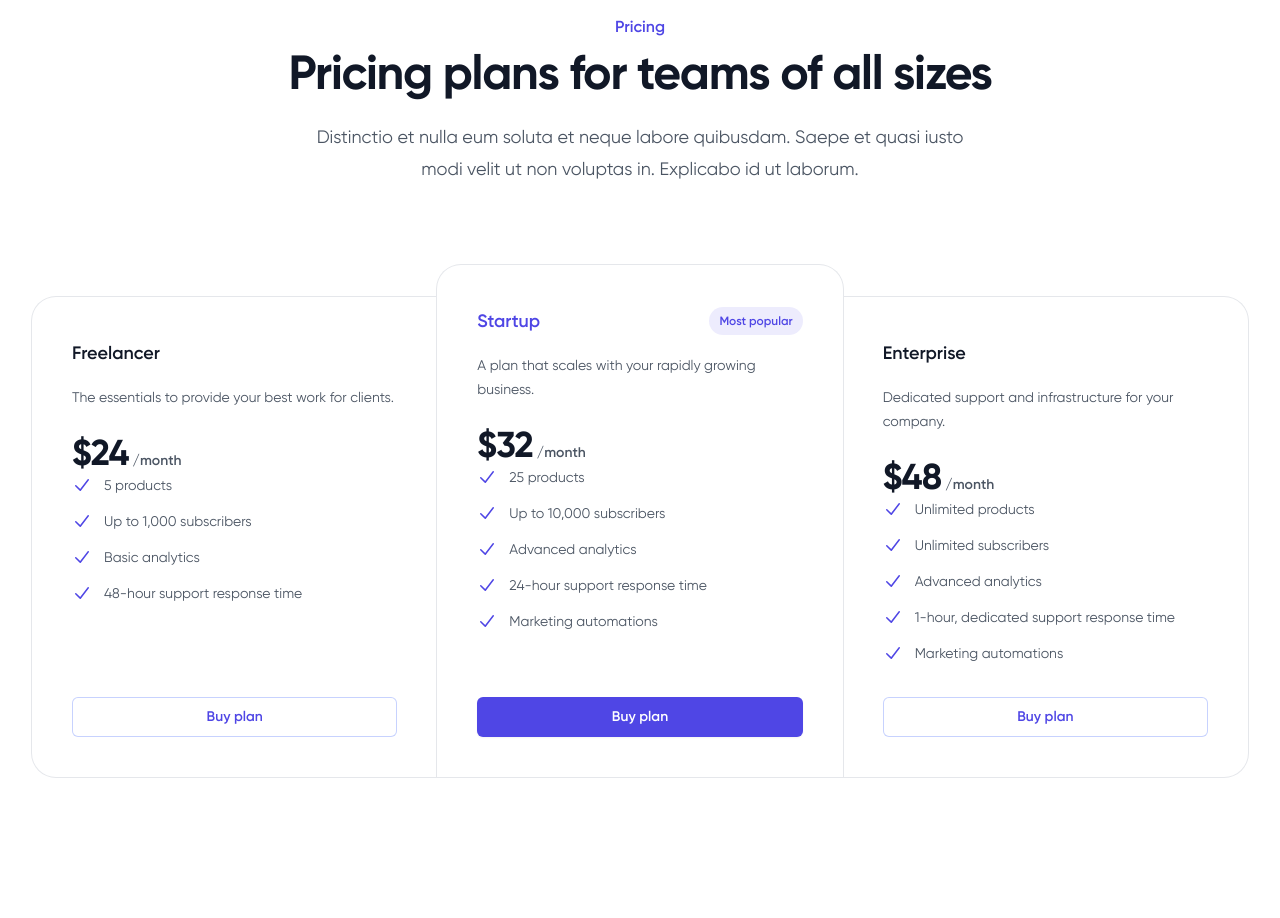
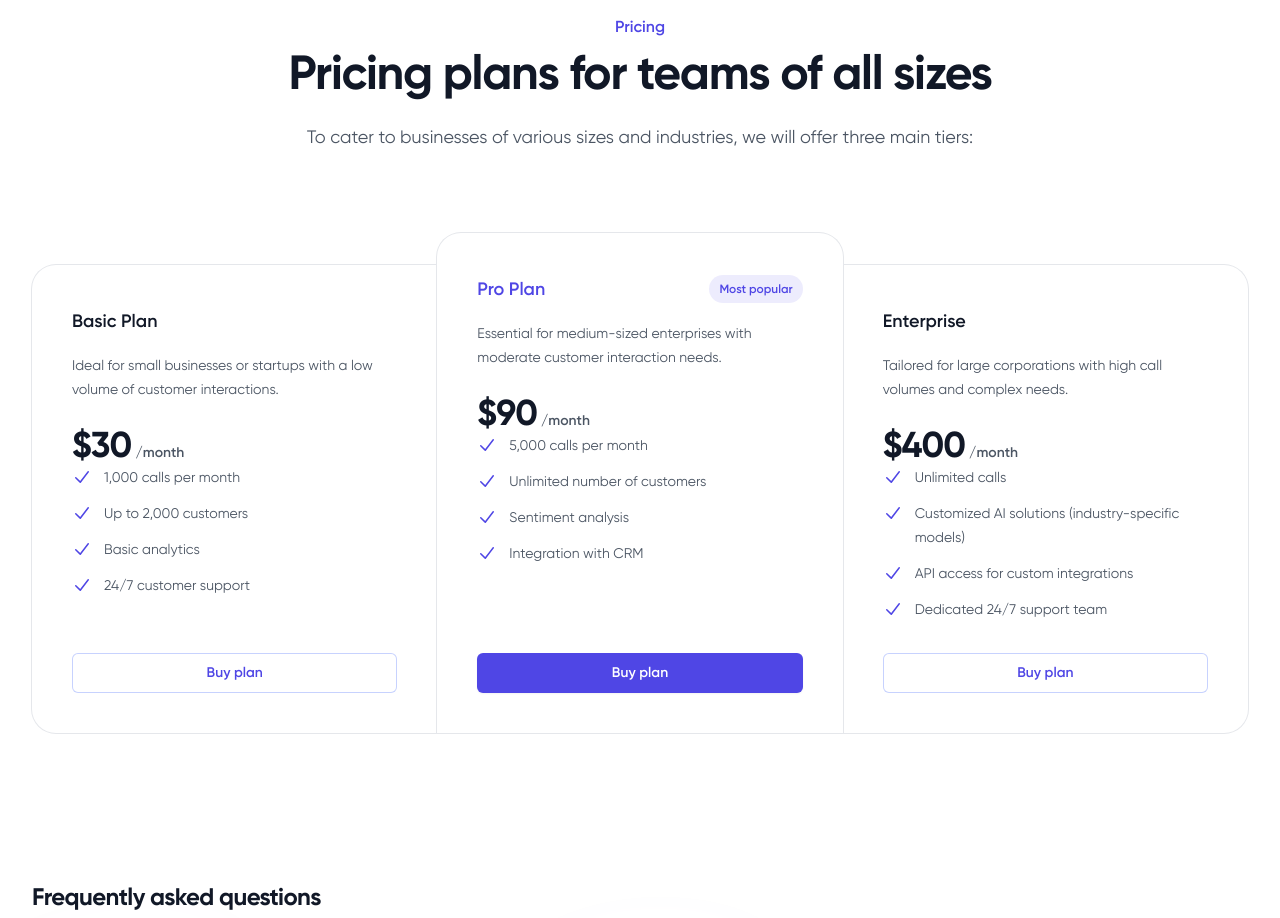
Before and after one commit to azyzz228/insonai-front, a Vue app: page / in a window 1280 px wide. Shown: the part 3640-4558 px from the top of the page. Built offline with nearby package versions, Linux system fonts and the light colour scheme.

Commit message:
updated pricing section

```diff
--- a/src/views/HomeView.vue
+++ b/src/views/HomeView.vue
@@ -280,8 +280,7 @@
             </p>
           </div>
           <p class="mx-auto mt-6 max-w-2xl text-center text-lg leading-8 text-gray-600">
-            Distinctio et nulla eum soluta et neque labore quibusdam. Saepe et quasi iusto modi
-            velit ut non voluptas in. Explicabo id ut laborum.
+            To cater to businesses of various sizes and industries, we will offer three main tiers:
           </p>
           <div
             class="isolate mx-auto mt-16 grid max-w-md grid-cols-1 gap-y-8 sm:mt-20 lg:mx-0 lg:max-w-none lg:grid-cols-3"
@@ -499,31 +498,30 @@ const features = [
 ]
 const tiers = [
   {
-    name: 'Freelancer',
+    name: 'Basic Plan',
     id: 'tier-freelancer',
     href: '#',
-    priceMonthly: '$24',
-    description: 'The essentials to provide your best work for clients.',
+    priceMonthly: '$30',
+    description: 'Ideal for small businesses or startups with a low volume of customer interactions.',
     features: [
-      '5 products',
-      'Up to 1,000 subscribers',
+      '1,000 calls per month',
+      'Up to 2,000 customers',
       'Basic analytics',
-      '48-hour support response time'
+      '24/7 customer support'
     ],
     mostPopular: false
   },
   {
-    name: 'Startup',
+    name: 'Pro Plan',
     id: 'tier-startup',
     href: '#',
-    priceMonthly: '$32',
-    description: 'A plan that scales with your rapidly growing business.',
+    priceMonthly: '$90',
+    description: 'Essential for medium-sized enterprises with moderate customer interaction needs.',
     features: [
-      '25 products',
-      'Up to 10,000 subscribers',
-      'Advanced analytics',
-      '24-hour support response time',
-      'Marketing automations'
+      '5,000 calls per month',
+      'Unlimited number of customers',
+      'Sentiment analysis',
+      'Integration with CRM',
     ],
     mostPopular: true
   },
@@ -531,14 +529,13 @@ const tiers = [
     name: 'Enterprise',
     id: 'tier-enterprise',
     href: '#',
-    priceMonthly: '$48',
-    description: 'Dedicated support and infrastructure for your company.',
+    priceMonthly: '$400',
+    description: 'Tailored for large corporations with high call volumes and complex needs.',
     features: [
-      'Unlimited products',
-      'Unlimited subscribers',
-      'Advanced analytics',
-      '1-hour, dedicated support response time',
-      'Marketing automations'
+      'Unlimited calls',
+      'Customized AI solutions (industry-specific models)',
+      'API access for custom integrations',
+      'Dedicated 24/7 support team',
     ],
     mostPopular: false
   }
```
